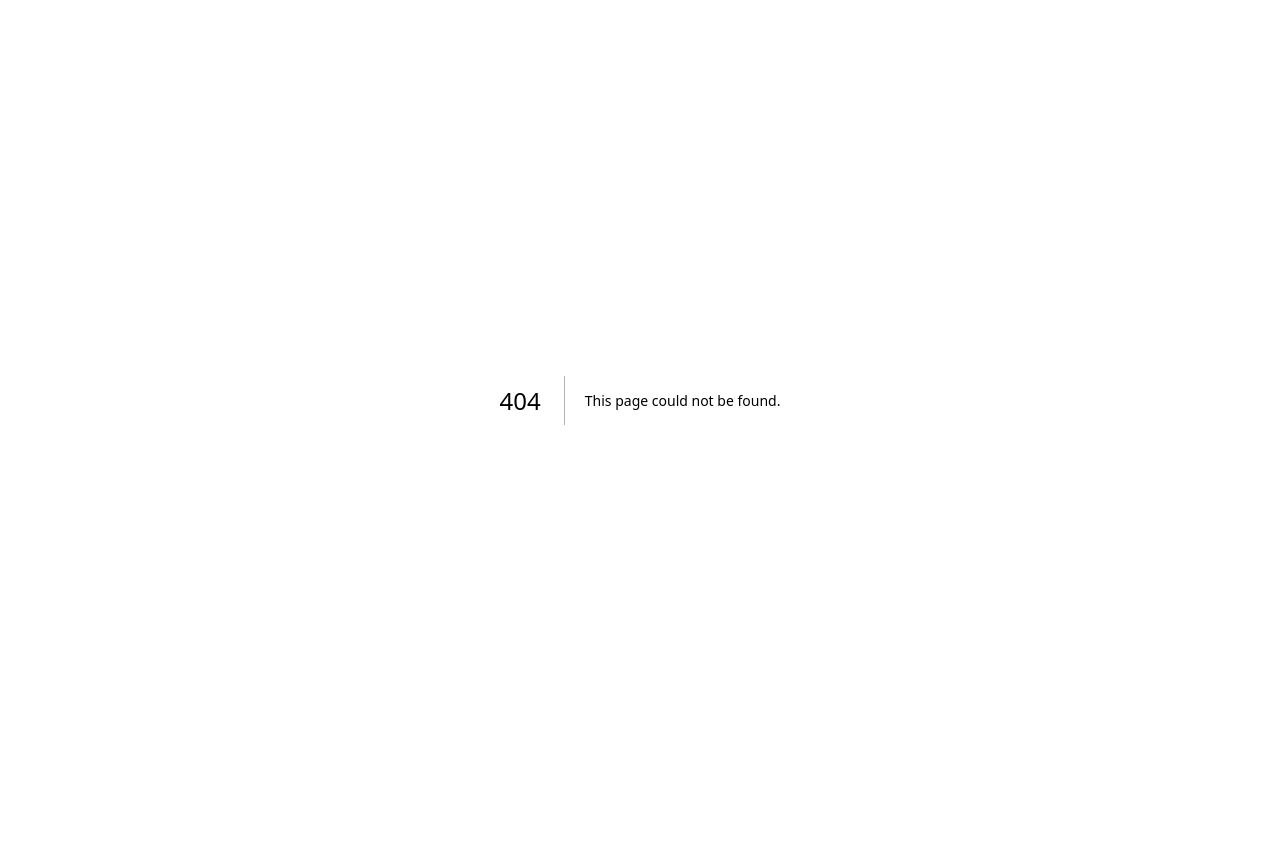
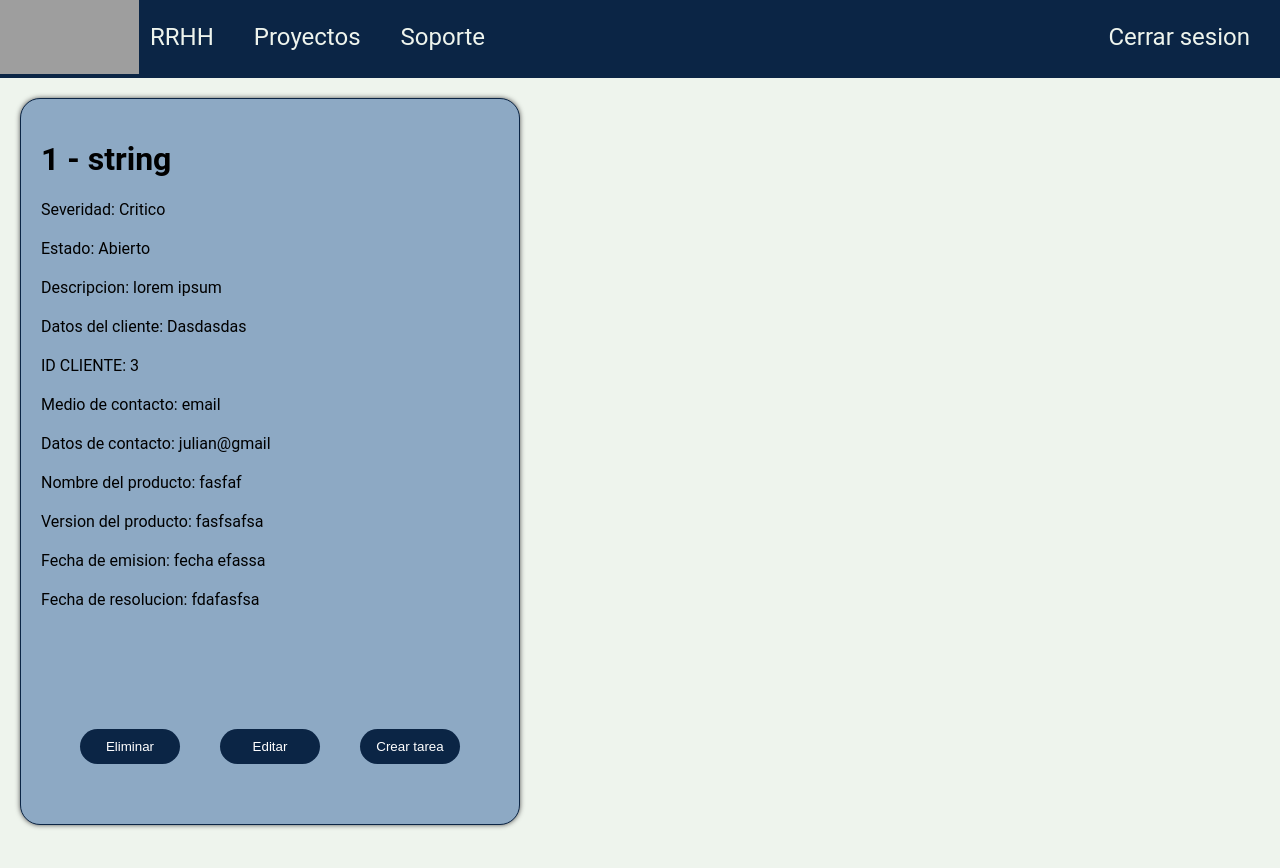
Before and after one commit to BrunoPasca/tribu_2_2022_2c, a Next.js app: page /moduloSoporte/tickets/1 in a window 1280 px wide. Before the commit this address had no page. Shown: the top 868 px of the page. Before the commit the page ends 800 px from the top, so only its background shows below. Built offline with nearby package versions, Linux system fonts and the light colour scheme; grey boxes are pictures that could not be loaded.

Commit message:
ticket dinamicos hardcodeados

```diff
--- a/pages/moduloRecursos/services/ProyectoService.tsx
+++ b/pages/moduloRecursos/services/ProyectoService.tsx
@@ -13,6 +13,7 @@ export function  getProyectos(){
     .then(res => res.json());
 }
 
+
 export function getTareasByProyecto(proyecto_id : any){
     return fetch(PROYECTOS_REST_API_URL + "/" + proyecto_id + "/tareas",{
         method: 'get',
--- a/pages/moduloSoporte/ticketCard.tsx
+++ b/pages/moduloSoporte/ticketCard.tsx
@@ -3,11 +3,9 @@ import styles from '../../styles/ticket.module.css'
 export default function ticketCard({titulo, id,severidad}: {titulo:string, id: number, severidad: string}) {
 
     return(
-        <a href="/moduloSoporte/ticketView">
         <div className={styles.ticketCard}>
             <div className={styles.tituloCard}>{id} - {titulo}</div>
             <div className={styles.severidadCard}>{severidad}</div>
         </div>
-        </a>
     );
   }
--- /dev/null
+++ b/pages/moduloSoporte/tickets/[id].tsx
@@ -0,0 +1,173 @@
+import Head_ from "../../head";
+import Header from "../../header";
+import { useRouter } from 'next/router'
+import styles from '../../../styles/ticket.module.css'
+import path from "path";
+
+export default function TicketView() {
+
+    //aca tendria que haber un get ticket by id
+
+    const router = useRouter();
+    const {id} = router.query;
+
+    const tickets = [
+        {
+        titulo: "string",
+        id: 1,
+        severidad: "Critico",
+        estado: "Abierto",
+        descripcion:"lorem ipsum" ,
+        datosCliente: "Dasdasdas",
+        idCliente: 3,
+        medioContacto: "email",
+        datoContacto: "julian@gmail",
+        nombreProducto: "fasfaf",
+        versionProducto: "fasfsafsa",
+        fechaEmision: "fecha efassa",
+        fechaResolucion:"fdafasfsa",
+
+        },
+        {
+          titulo: "dasdasda",
+          id: 2,
+          severidad: "Critico",
+          estado: "En analisis",
+          descripcion:"lorem ipsum" ,
+          datosCliente: "Dasdasdas",
+          idCliente: 3,
+          medioContacto: "email",
+          datoContacto: "julian@gmail",
+          nombreProducto: "fasfaf",
+          versionProducto: "fasfsafsa",
+          fechaEmision: "fecha efassa",
+          fechaResolucion:"fdafasfsa",
+        },
+        {
+        titulo: "aaaa",
+        id: 3,
+        severidad: "Critico",
+        estado: "Abierto",
+        descripcion:"lorem ipsum" ,
+        datosCliente: "Dasdasdas",
+        idCliente: 3,
+        medioContacto: "email",
+        datoContacto: "julian@gmail",
+        nombreProducto: "fasfaf",
+        versionProducto: "fasfsafsa",
+        fechaEmision: "fecha efassa",
+        fechaResolucion:"fdafasfsa",
+        },
+        {
+          titulo: "strifsaasasfasfng",
+          id: 4,
+          severidad: "Critico",
+          estado: "Resuelto",
+          descripcion:"lorem ipsum" ,
+          datosCliente: "Dasdasdas",
+          idCliente: 3,
+          medioContacto: "email",
+          datoContacto: "julian@gmail",
+          nombreProducto: "fasfaf",
+          versionProducto: "fasfsafsa",
+          fechaEmision: "fecha efassa",
+          fechaResolucion:"fdafasfsa",
+
+        },
+
+        {
+          titulo: "me gusta mucho escribir un titulo largo asi no entra y rompe todo",
+          id: 5,
+          severidad: "Critico",
+          estado: "Cancelado",
+          descripcion:"lorem ipsum" ,
+          datosCliente: "Dasdasdas",
+          idCliente: 3,
+          medioContacto: "email",
+          datoContacto: "julian@gmail",
+          nombreProducto: "fasfaf",
+          versionProducto: "fasfsafsa",
+          fechaEmision: "fecha efassa",
+          fechaResolucion:"fdafasfsa",
+
+        },
+        {
+          titulo: "strifsaasasfasfng",
+          id: 6,
+          severidad: "Critico",
+          estado: "Derivado",
+          descripcion:"lorem ipsum" ,
+          datosCliente: "Dasdasdas",
+          idCliente: 3,
+          medioContacto: "email",
+          datoContacto: "julian@gmail",
+          nombreProducto: "fasfaf",
+          versionProducto: "fasfsafsa",
+          fechaEmision: "fecha efassa",
+          fechaResolucion:"fdafasfsa",
+
+        },
+        {
+          titulo: "fasfsasaf safasassaf nnasjf nasjfnasjn fjnasjn  fjansjnfsajn",
+          id: 7,
+          severidad: "Critico",
+          estado: "En analisis",
+          descripcion:"lorem ipsum" ,
+          datosCliente: "Dasdasdas",
+          idCliente: 3,
+          medioContacto: "email",
+          datoContacto: "julian@gmail",
+          nombreProducto: "fasfaf",
+          versionProducto: "fasfsafsa",
+          fechaEmision: "fecha efassa",
+          fechaResolucion:"fdafasfsa",
+
+        },
+      ]
+
+    // ya tengo el id ahora solo tendria que hacer get ticket by id
+    //const ticket = getTicketById(id);
+
+    const ticket = tickets.find(t => t.id == Number(id))
+
+    return (
+
+        <>
+        <Head_ nombre='Ticket'></Head_>
+
+        <Header></Header>
+
+        <div className={styles.ticketView}>
+
+            <div className={styles.camposView}>
+                <h1>{ticket?.id} - {ticket?.titulo}</h1>
+
+
+                <div>Severidad: {ticket?.severidad}</div>
+                <div>Estado: {ticket?.estado}</div>
+                <div>Descripcion: {ticket?.descripcion}</div>
+
+                <div>Datos del cliente: {ticket?.datosCliente}</div>
+                <div>ID CLIENTE: {ticket?.idCliente}</div>
+
+                <div>Medio de contacto: {ticket?.medioContacto}</div>
+                <div>Datos de contacto: {ticket?.datoContacto}</div>
+                <div>Nombre del producto: {ticket?.nombreProducto}</div>
+                <div>Version del producto: {ticket?.versionProducto}</div>
+
+                <div>Fecha de emision: {ticket?.fechaEmision}</div>
+                <div>Fecha de resolucion: {ticket?.fechaResolucion}</div>
+
+                <div className={styles.botonesView}>
+                    <button>Eliminar</button>
+                    <a href='/moduloSoporte/ticketEdit'><button>Editar</button></a>
+                    <button>Crear tarea</button>
+                </div>
+            </div>
+        </div>
+
+        </>
+
+
+   )
+  }
```
Also changed, not shown: pages/moduloSoporte/columnaTickets.tsx (+9 -4 lines), pages/moduloSoporte/ticketView.tsx (deleted, +0 -48 lines).
